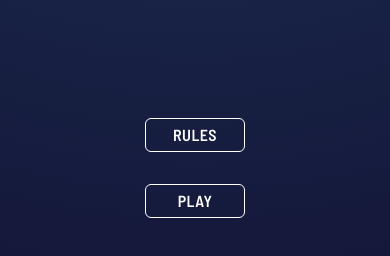
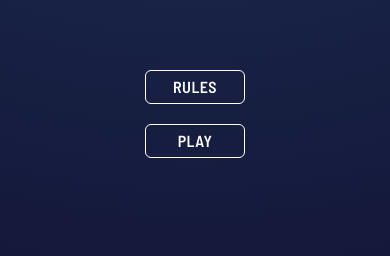
Before and after one commit to jen-ui/rock-paper-scissor, a React (Vite) app: page / in a window 390 px wide. Shown: the part 518-774 px from the top of the page. Built offline with nearby package versions, Linux system fonts and the light colour scheme.

Commit message:
minor css change

```diff
--- a/src/gamePage/game.tsx
+++ b/src/gamePage/game.tsx
@@ -28,7 +28,7 @@ export function GamePage() {
         )
         }
 
-        <div className=" flex-col-reverse w-full gap-8 mt-32  flex lg:flex-row  md:justify-between justify-center items-center md:mt-20">
+        <div className=" flex-col-reverse w-full gap-5   flex lg:flex-row  md:justify-between justify-center items-center mt-20">
 
           <Button handleClick={()=>setPlayGame(!playGame)}>{ playGame?"BACK":"PLAY"}</Button>
           <Button handleClick={()=>setDisplayRules(true)}>RULES</Button>
```
